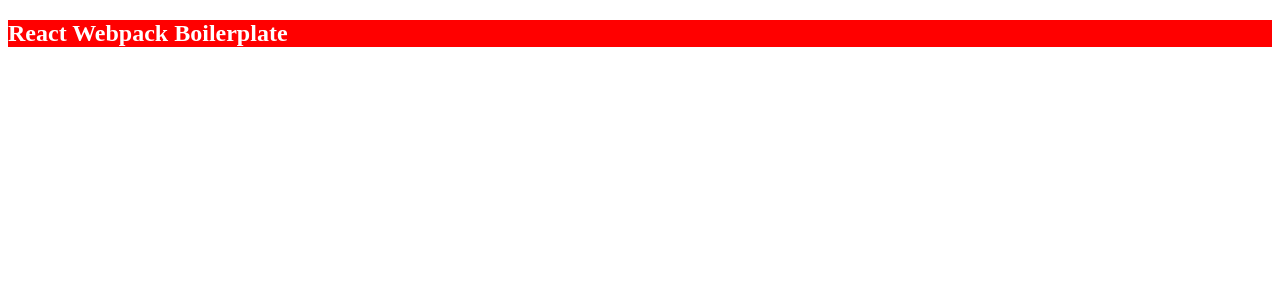
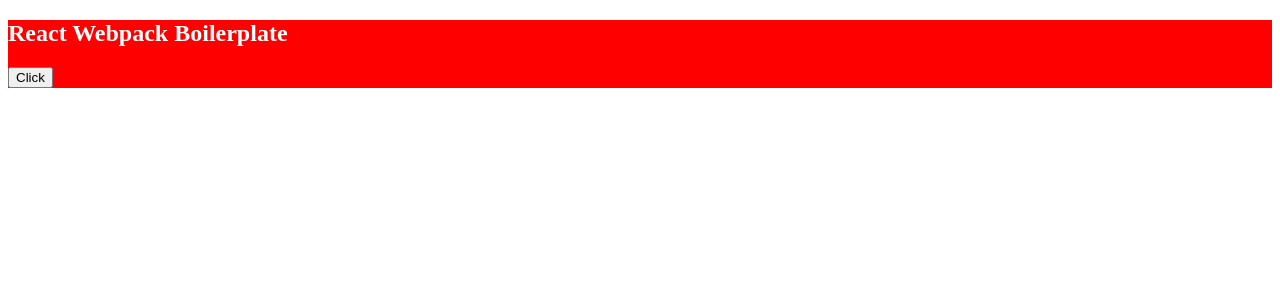
Before and after one commit to karthickyathav191/react_webpack_boilerplate, a React app: page / in a window 1280 px wide. Shown: the top 300 px of the page. Built offline with nearby package versions, Linux system fonts and the light colour scheme.

Commit message:
Added absolute path support

```diff
--- /dev/null
+++ b/jsconfig.json
@@ -0,0 +1,6 @@
+{
+  "compilerOptions": {
+    "baseUrl": "src"
+  },
+  "include": ["src"]
+}
--- a/src/App.jsx
+++ b/src/App.jsx
@@ -1,8 +1,10 @@
-import './app.css'
+import Login from 'Login'
+import 'app.css'
 
 const App = () => (
   <div className='container'>
     <h2 className='title'>React Webpack Boilerplate</h2>
+    <Login />
   </div>
 )
 
--- a/src/Login.jsx
+++ b/src/Login.jsx
@@ -1,9 +1,9 @@
-import Button from './components/Button'
+import Button from 'components/Button'
 
-const Login = ({ handleClick, data }) => {
+const Login = () => {
 
   return (
-    <Button onClick={() => handleClick('Hell')} className={"btn"}>Click</Button>
+    <Button className={"btn"}>Click</Button>
   )
 }
 
--- a/src/app.css
+++ b/src/app.css
@@ -1,5 +1,5 @@
-@define-mixin wrapper {
-  background-color: red;
+@define-mixin wrapper $color: red {
+  background-color: $color;
 }
 
 .container {
--- a/webpack.config.js
+++ b/webpack.config.js
@@ -1,5 +1,6 @@
 const HtmlWebpackPlugin = require('html-webpack-plugin')
 const MiniCssExtractPlugin = require('mini-css-extract-plugin')
+const path = require('path')
 
 module.exports = {
   devtool: 'inline-source-map',
@@ -32,6 +33,7 @@
     })
   ],
   resolve: {
-    extensions: ['.js', '.jsx']
+    extensions: ['.js', '.jsx'],
+    modules: [path.resolve(__dirname, 'src'), 'node_modules']
   }
 }
```
